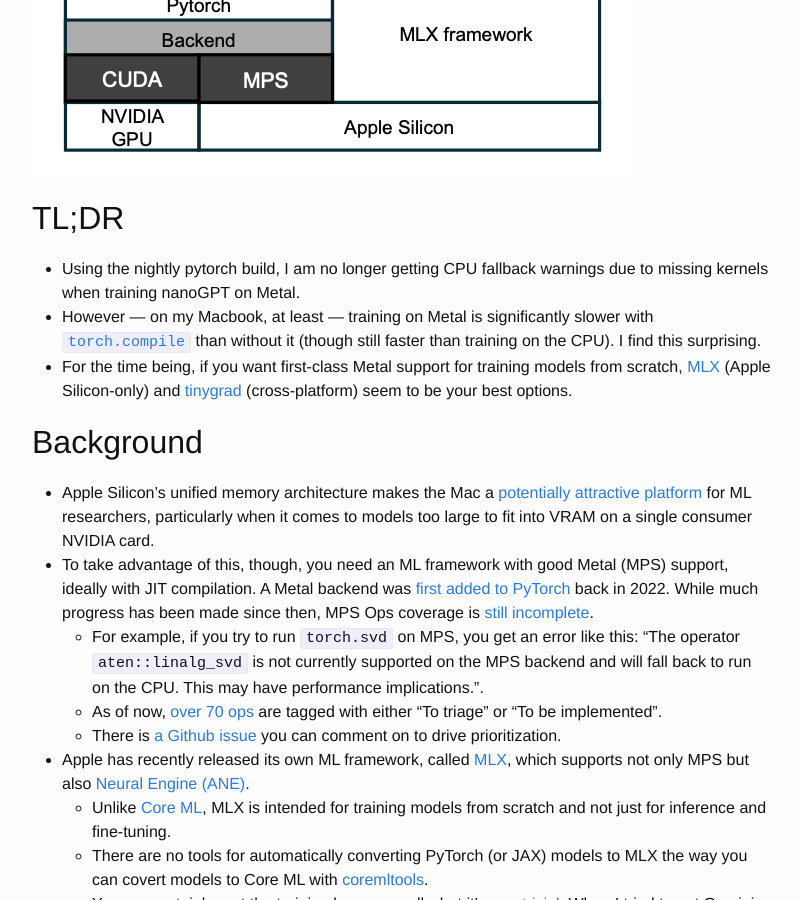
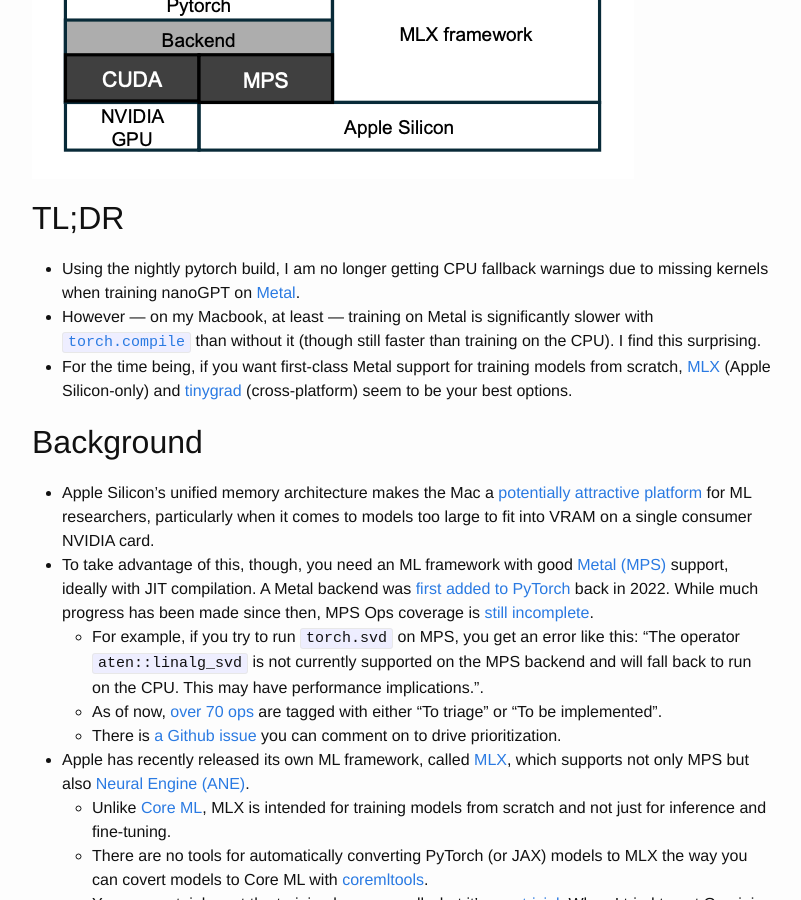
Before and after one commit to vglazer/vglazer.github.io, a Jekyll site: the page built from _posts/2025-09-16-state-of-training-on-metal.md, in a window 1280 px wide and 900 px high, scrolled down 291 px. Shown: the whole window, without its empty margins (238-1039 px from the left). Built offline with Jekyll 4.4.1, drawn with Linux system fonts in a browser that asks for light colours; nearby versions of some CDN libraries; part of the change alters nothing that is shown.

Commit message:
Added links to MPS docs

```diff
--- a/_posts/2025-09-16-state-of-training-on-metal.md
+++ b/_posts/2025-09-16-state-of-training-on-metal.md
@@ -10,14 +10,14 @@ categories: metal jax pytorch llms nanogpt tinygrad mlx ane asitop
 
 ## TL;DR
 
-- Using the nightly pytorch build, I am no longer getting CPU fallback warnings due to missing kernels when training nanoGPT on Metal.
+- Using the nightly pytorch build, I am no longer getting CPU fallback warnings due to missing kernels when training nanoGPT on [Metal](https://developer.apple.com/documentation/MetalPerformanceShaders).
 - However &mdash; on my Macbook, at least &mdash; training on Metal is significantly slower with [`torch.compile`](https://docs.pytorch.org/tutorials/intermediate/torch_compile_tutorial.html) than without it (though still faster than training on the CPU). I find this surprising.
 - For the time being, if you want first-class Metal support for training models from scratch, [MLX](https://github.com/ml-explore/mlx) (Apple Silicon-only) and [tinygrad](https://github.com/tinygrad/tinygrad) (cross-platform) seem to be your best options.
 
 ## Background
 
 - Apple Silicon's unified memory architecture makes the Mac a [potentially attractive platform](https://arxiv.org/pdf/2501.14925) for ML researchers, particularly when it comes to models too large to fit into VRAM on a single consumer NVIDIA card.
-- To take advantage of this, though, you need an ML framework with good Metal (MPS) support, ideally with JIT compilation. A Metal backend was [first added to PyTorch](https://pytorch.org/blog/introducing-accelerated-pytorch-training-on-mac/) back in 2022. While much progress has been made since then, MPS Ops coverage is [still incomplete](https://qqaatw.dev/pytorch-mps-ops-coverage/).
+- To take advantage of this, though, you need an ML framework with good [Metal (MPS)](https://developer.apple.com/documentation/MetalPerformanceShaders) support, ideally with JIT compilation. A Metal backend was [first added to PyTorch](https://pytorch.org/blog/introducing-accelerated-pytorch-training-on-mac/) back in 2022. While much progress has been made since then, MPS Ops coverage is [still incomplete](https://qqaatw.dev/pytorch-mps-ops-coverage/).
   - For example, if you try to run `torch.svd` on MPS, you get an error like this: "The operator `aten::linalg_svd` is not currently supported on the MPS backend and will fall back to run on the CPU. This may have performance implications.".
   - As of now, [over 70 ops](https://github.com/users/kulinseth/projects/1/views/1) are tagged with either "To triage" or "To be implemented".
   - There is [a Github issue](https://github.com/pytorch/pytorch/issues/77764) you can comment on to drive prioritization.
```
